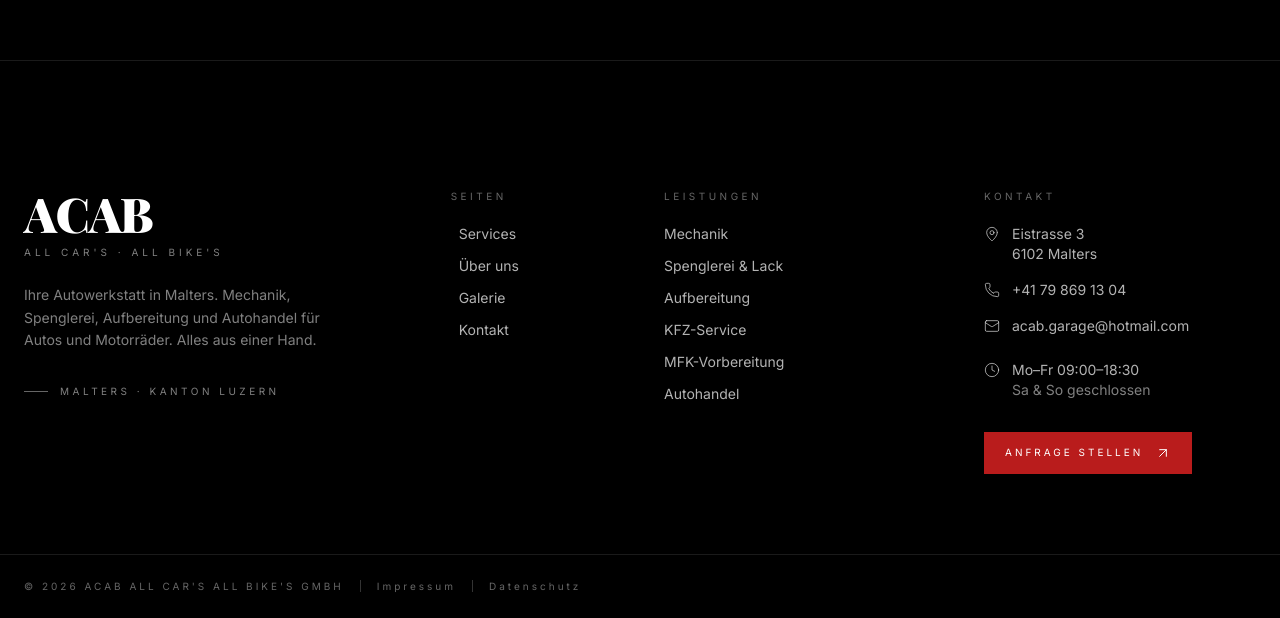
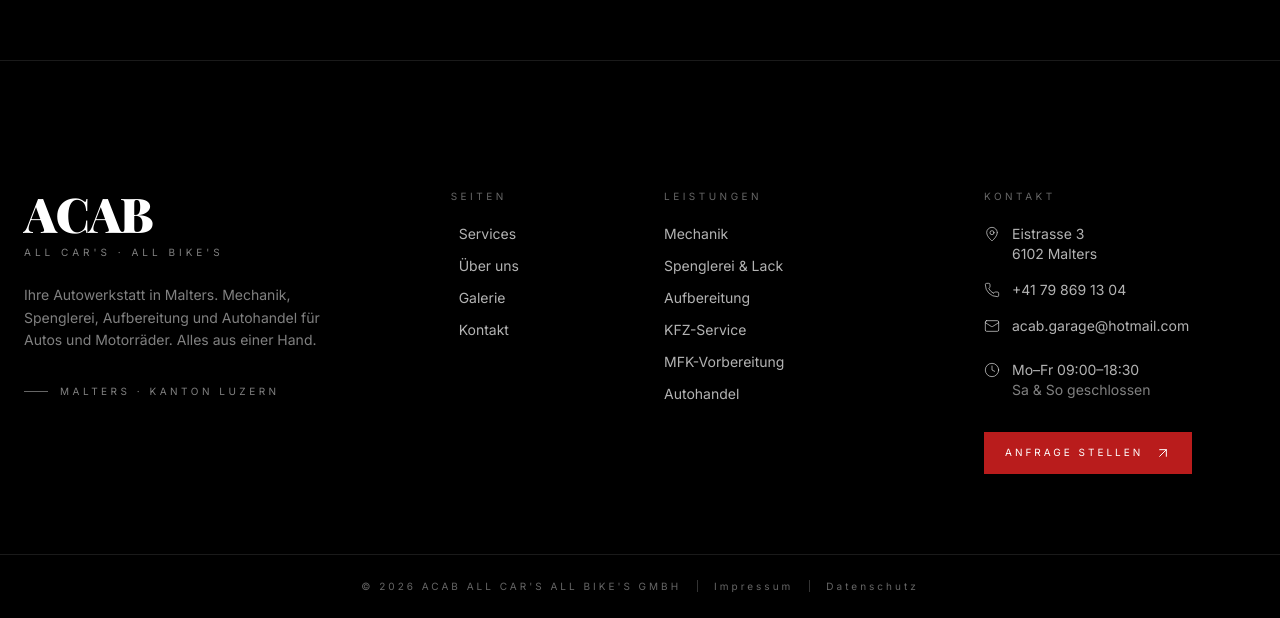
Before and after one commit to Filip9611/acab-website, a Next.js app: page / in a window 1280 px wide. Shown: the part 6261-6879 px from the top of the page. Built offline with nearby package versions, Linux system fonts and the light colour scheme.

Commit message:
style: center footer bottom bar

```diff
--- a/src/components/layout/Footer.tsx
+++ b/src/components/layout/Footer.tsx
@@ -152,7 +152,7 @@ export default function Footer() {
 
       {/* Bottom bar */}
       <div className="border-t border-white/10">
-        <div className="mx-auto flex max-w-7xl flex-wrap items-center gap-x-4 gap-y-2 px-6 py-6 font-sans text-[10px] uppercase tracking-[0.3em] text-white/40">
+        <div className="mx-auto flex max-w-7xl flex-wrap items-center justify-center gap-x-4 gap-y-2 px-6 py-6 text-center font-sans text-[10px] uppercase tracking-[0.3em] text-white/40">
           <span>
             © {year} ACAB All Car&apos;s All Bike&apos;s GmbH
           </span>
```
